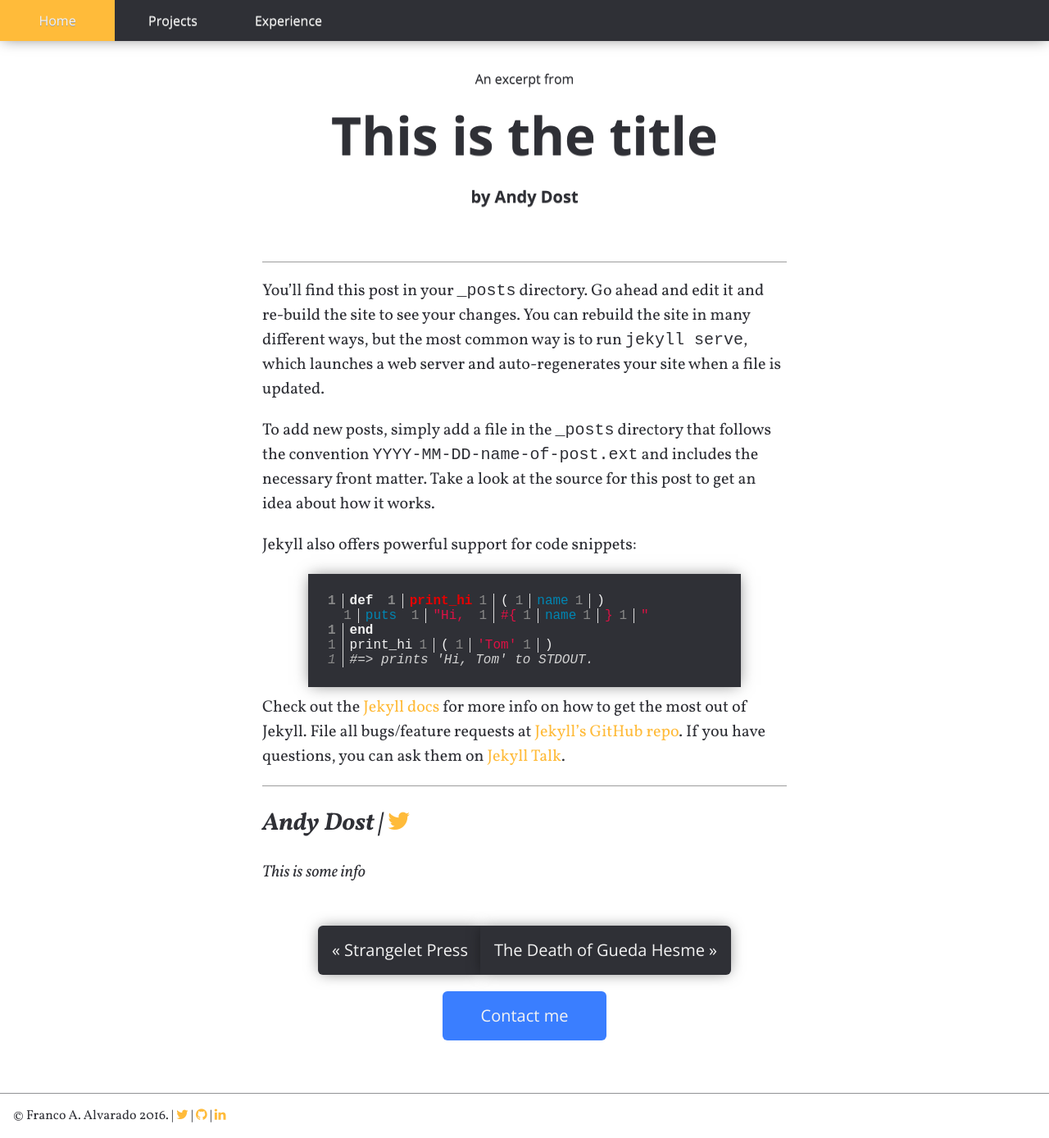
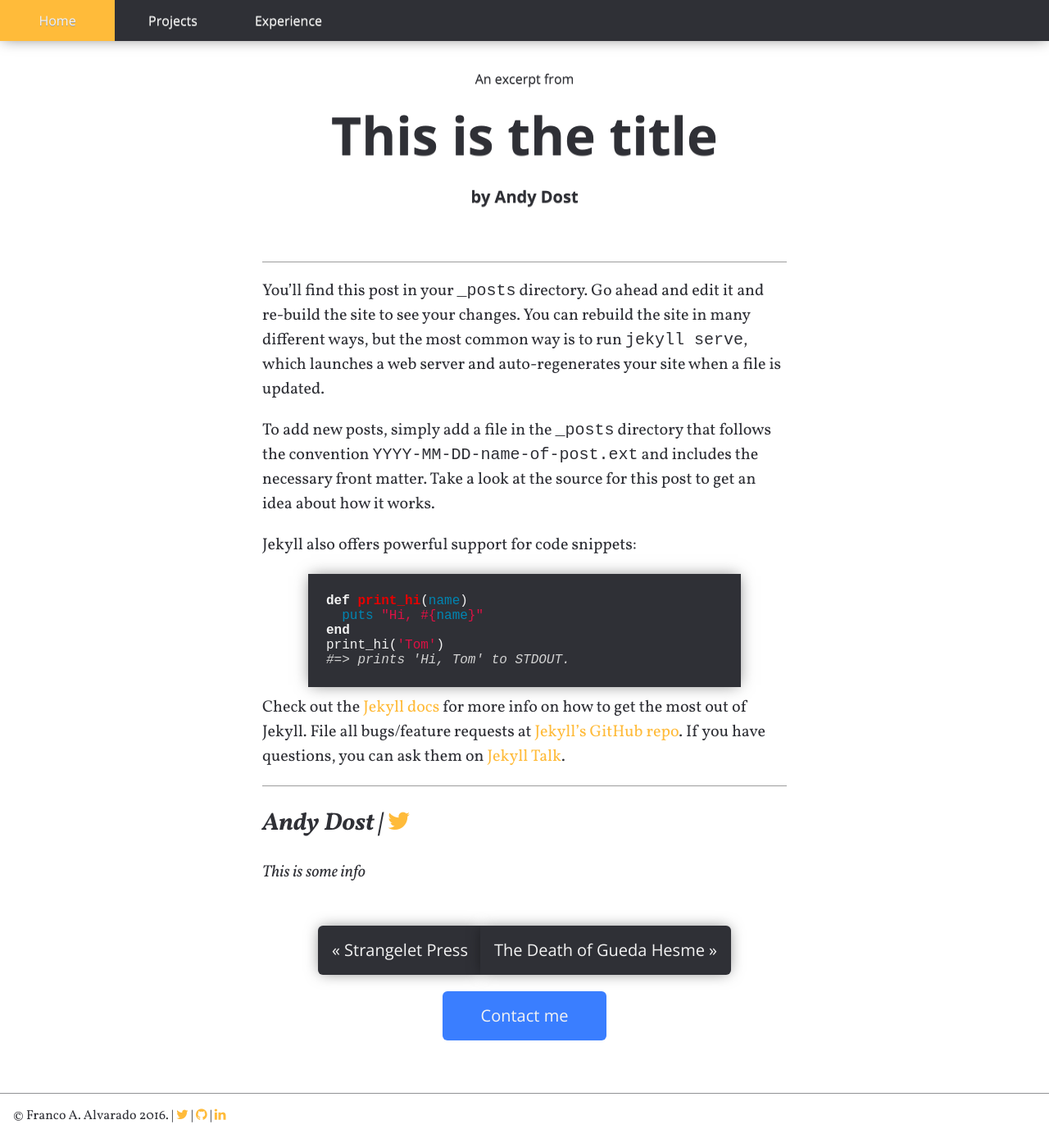
Before and after one commit to francopub/francopub.github.io, a Jekyll site: the page built from blog/_posts/2016-10-24-welcome-to-jekyll.markdown, in a window 1280 px wide and 1388 px high. Shown: the whole window at 82% size. Built offline with Jekyll 4.4.1, drawn with Linux system fonts in a browser that asks for light colours; nearby versions of some CDN libraries; some web fonts are replaced.

Commit message:
ok here we go
lets try this

```diff
--- a/_sass/_base.scss
+++ b/_sass/_base.scss
@@ -9,10 +9,10 @@
 			cursor: auto;
 		}
 		&:hover {
-	        color: darken($link-color, 25%)
+	        color: darken($link-color, 15%)
 	    }
         &:active {
-        	color: darken($link-color, 35%)
+        	color: darken($link-color, 25%)
         }
 }
 
--- a/_sass/_codesyntax.scss
+++ b/_sass/_codesyntax.scss
@@ -7,17 +7,9 @@
     margin: 0 auto;
     width: 75%;
     color: $offwhite;
-    span {
-        &:before {
-            counter-increment: line;
-            content: counter(line);
-            display: inline-block;
-            border-right: 1px solid #ddd;
-            padding: 0 .5em;
-            margin-right: .5em;
-            color: #888
-            }
-        }
+    code {
+        padding-left: 6px;
+    }
 }
 
 pre {
--- a/_sass/_mixins.scss
+++ b/_sass/_mixins.scss
@@ -42,10 +42,10 @@
   -moz-transition: all 0.3s;
   transition: all 0.3s;
   &:hover {
-    background-color: darken($buttoncolor, 25%)
+    background-color: darken($buttoncolor, 15%)
     }
   &:active {
-    background-color: darken($buttoncolor, 50%)
+    background-color: darken($buttoncolor, 30%)
     }
 }
 
```
Also changed, not shown: 2 other files.
